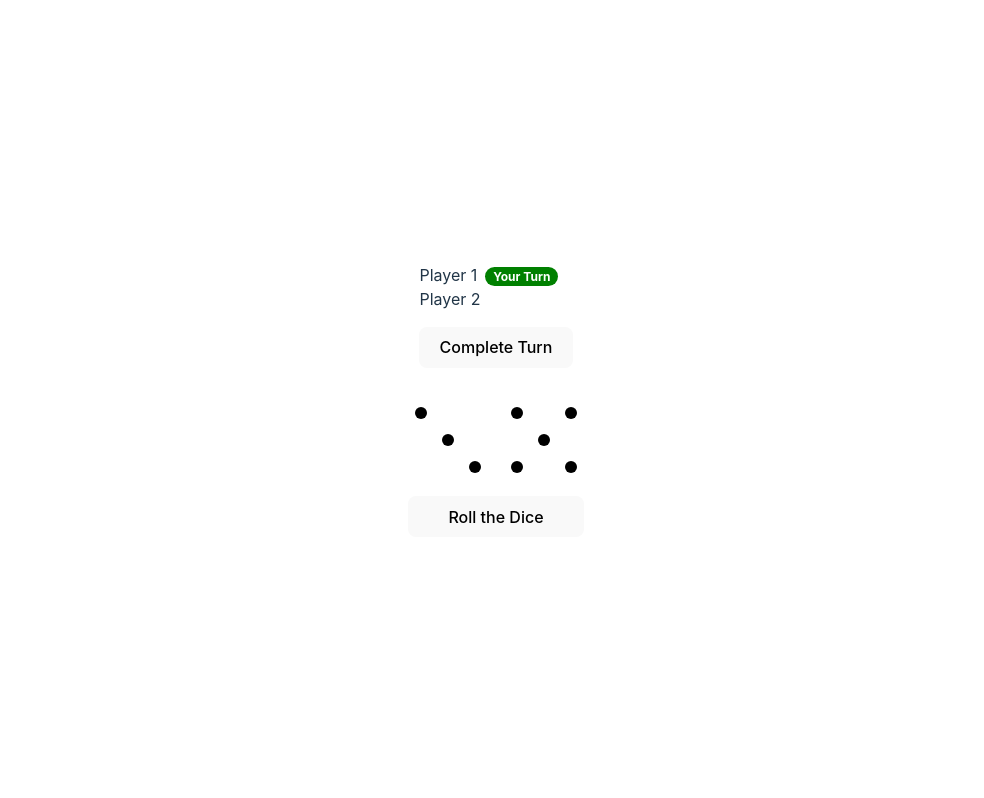
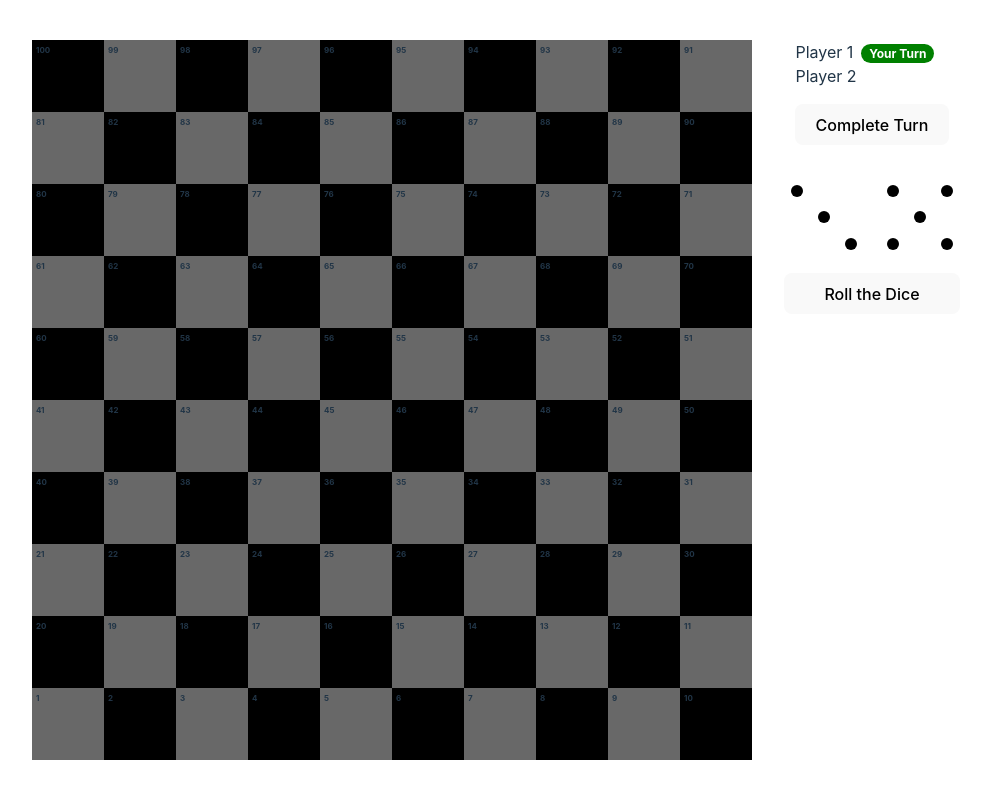
Before and after one commit to mirandajoy/mountains-and-rivers, a React (Vite) app: page / in a window 1280 px wide. Shown: the whole page, without its empty margins (144-1128 px from the left). Built offline with nearby package versions, Linux system fonts and the light colour scheme.

Commit message:
add game board

```diff
--- a/src/App.scss
+++ b/src/App.scss
@@ -1,8 +1,14 @@
 .app {
-  align-items: center;
+  align-items: flex-start;
   display: flex;
-  flex-direction: column;
   gap: 2rem;
   justify-content: center;
   width: 100vw;
+  &__actions {
+    align-items: center;
+    display: flex;
+    flex-direction: column;
+    gap: 2rem;
+    justify-content: center;
+  }
 }
--- a/src/App.tsx
+++ b/src/App.tsx
@@ -1,12 +1,16 @@
 import "./App.scss";
+import Board from "./components/Board/Board";
 import DiceGroup from "./components/DiceGroup/DiceGroup";
 import PlayerList from "./components/PlayerList/PlayerList";
 
 function App() {
   return (
     <div className="app">
-      <PlayerList />
-      <DiceGroup />
+      <Board />
+      <div className="app__actions">
+        <PlayerList />
+        <DiceGroup />
+      </div>
     </div>
   );
 }
--- /dev/null
+++ b/src/components/Board/Board.scss
@@ -0,0 +1,18 @@
+.board {
+  display: grid;
+  grid-template-columns: repeat(10, 4.5rem);
+  &__space {
+    background-color: black;
+    width: 4.5rem;
+    height: 4.5rem;
+    &--odd {
+      background-color: rgb(104, 104, 104);
+    }
+  }
+  &__number {
+    font-size: 0.5rem;
+    font-weight: bold;
+    padding: 0.25rem;
+    width: fit-content;
+  }
+}
--- /dev/null
+++ b/src/components/Board/Board.tsx
@@ -0,0 +1,28 @@
+import "./Board.scss";
+
+function Board() {
+  const boardOrder: number[] = [
+    100, 99, 98, 97, 96, 95, 94, 93, 92, 91, 81, 82, 83, 84, 85, 86, 87, 88, 89, 90, 80, 79, 78, 77, 76, 75, 74, 73, 72,
+    71, 61, 62, 63, 64, 65, 66, 67, 68, 69, 70, 60, 59, 58, 57, 56, 55, 54, 53, 52, 51, 41, 42, 43, 44, 45, 46, 47, 48,
+    49, 50, 40, 39, 38, 37, 36, 35, 34, 33, 32, 31, 21, 22, 23, 24, 25, 26, 27, 28, 29, 30, 20, 19, 18, 17, 16, 15, 14,
+    13, 12, 11, 1, 2, 3, 4, 5, 6, 7, 8, 9, 10,
+  ];
+
+  return (
+    <div className="board">
+      {boardOrder.map((sq, i) => {
+        return (
+          <div
+            key={i}
+            id={sq as any as string}
+            className={`board__space ${sq % 2 ? "board__space--odd" : "board__space--even"}`}
+          >
+            <div className="board__number">{sq}</div>
+          </div>
+        );
+      })}
+    </div>
+  );
+}
+
+export default Board;
```
